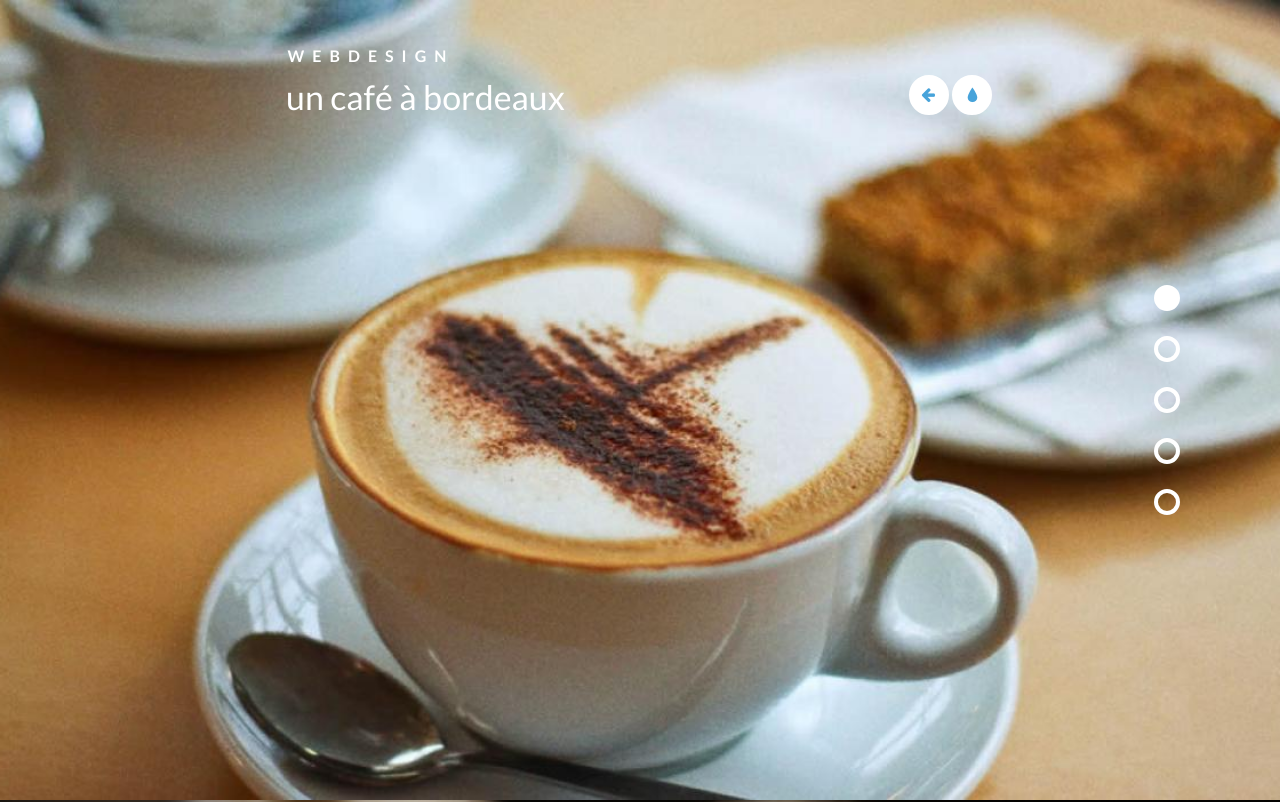
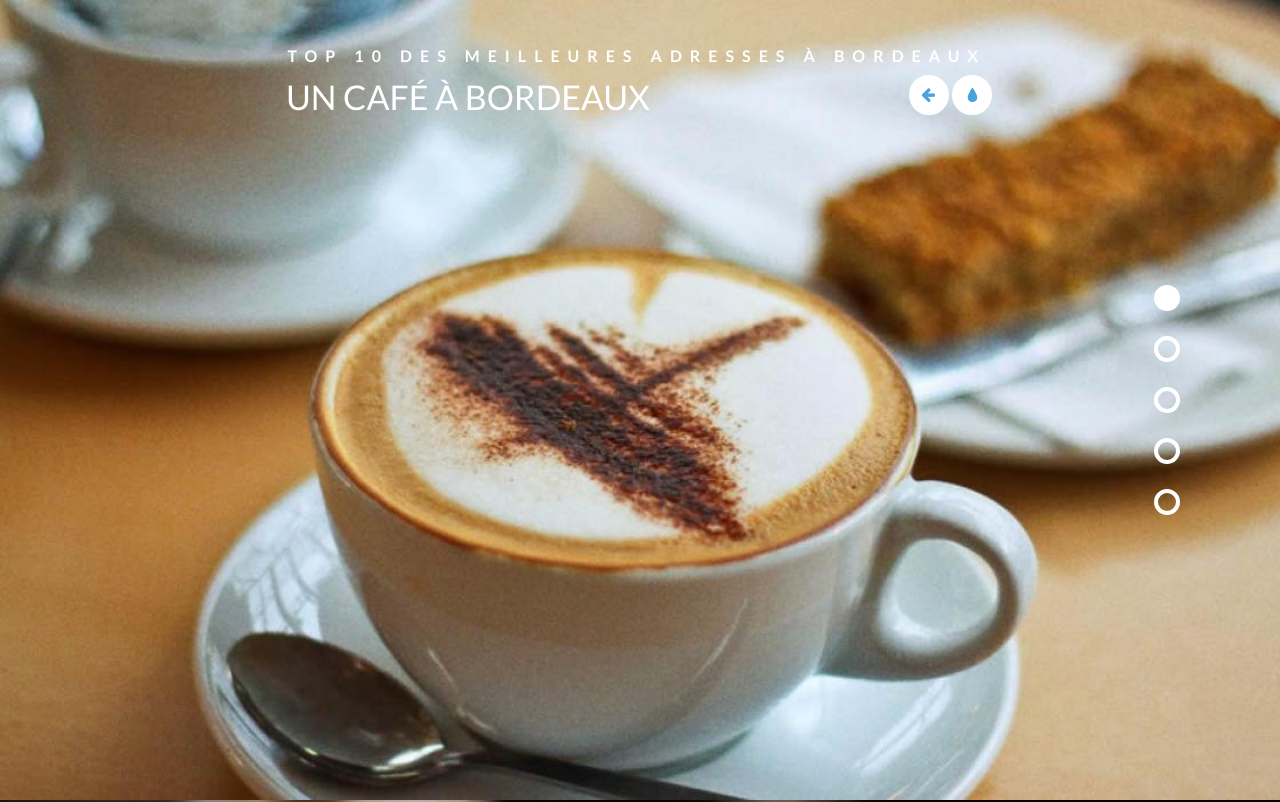
Before and after one commit to 6485/ECVD3PROJECT05, a plain HTML site: page index.html in a window 1280 px wide. Shown: the top 802 px of the page. Drawn offline with nearby package versions, Linux system fonts and the light colour scheme.

Commit message:
café bdx 01
modification des deux titres

```diff
--- a/index.html
+++ b/index.html
@@ -16,8 +16,8 @@
 	<body>
 		<div class="container">
 			<header class="clearfix">
-				<span>webdesign</span>
-				<h1>un café à bordeaux</h1>
+				<span>top 10 des meilleures adresses à Bordeaux</span>
+				<h1>UN CAFÉ À BORDEAUX</h1>
 				<nav>
 					<a href="https://www.tripadvisor.fr/Restaurants-g187079-c8-Bordeaux_Gironde_Nouvelle_Aquitaine.html" class="icon-arrow-left" data-info="best coffees in bordeaux">best coffees in bordeaux</a>
 					<a href="http://www.bordeaux-tourisme.com/Decouvrir-Bordeaux/Incontournables" class="icon-drop" data-info="go to the tourism bordeaux site">go to the tourism bordeaux site</a>
```
